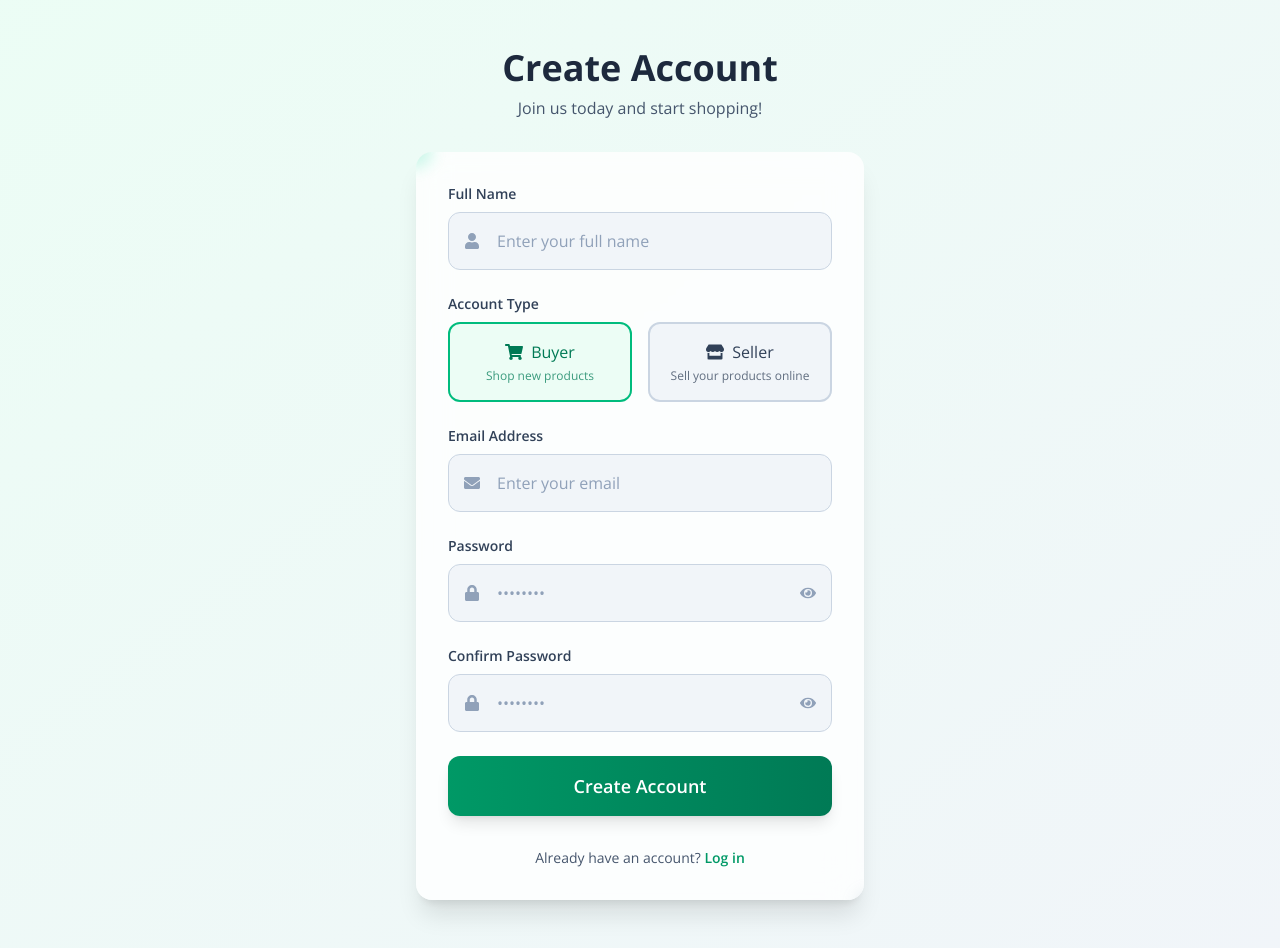
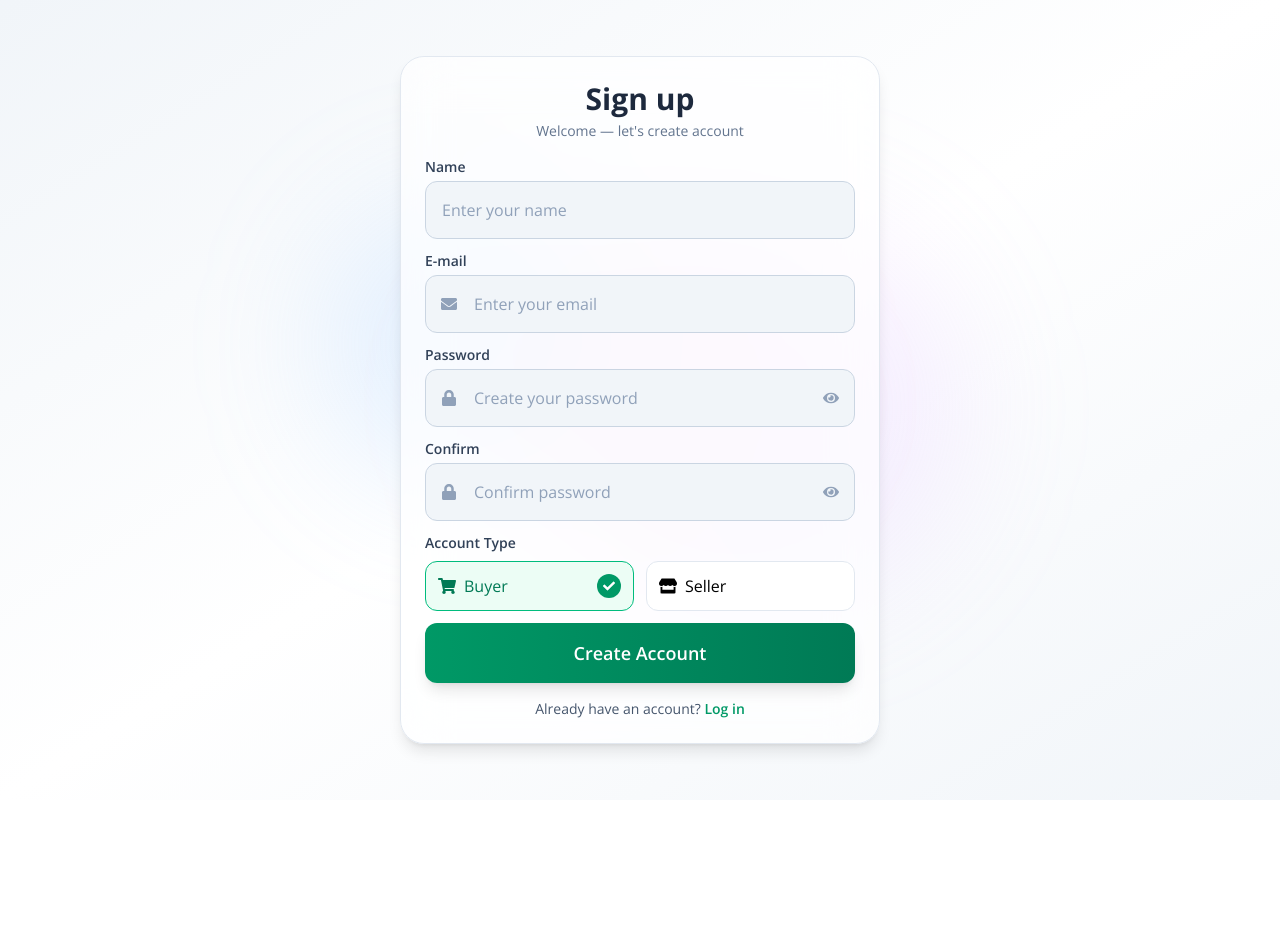
Before and after one commit to AnkitShaw-100/E-commerce, a React (Vite) app in the folder frontend/vite-project/: page /signup in a window 1280 px wide. After the commit the page ends 800 px from the top, so only its background shows below. Built offline with nearby package versions, Linux system fonts and the light colour scheme.

Commit message:
feat: Refactor SignUp component with improved form handling, validation, and UI enhancements

```diff
--- a/frontend/vite-project/src/components/authPages/Signup.jsx
+++ b/frontend/vite-project/src/components/authPages/Signup.jsx
@@ -1,277 +1,172 @@
 import React, { useState } from "react";
-import { Link } from "react-router-dom";
-import { FaEye, FaEyeSlash, FaUser, FaEnvelope, FaLock, FaStore, FaShoppingCart } from "react-icons/fa";
+import { Link, useNavigate } from "react-router-dom";
+import { FaStore, FaShoppingCart, FaCheck, FaEye, FaEyeSlash, FaEnvelope, FaLock } from "react-icons/fa";
 import { authAPI } from "../../services/apiServices.js";
+import { useAuth } from "../../context/AuthContext";
 
 const SignUp = () => {
+    const navigate = useNavigate();
+    const { login } = useAuth();
     const [formData, setFormData] = useState({
-        name: '',
-        email: '',
-        password: '',
-        confirmPassword: '',
-        role: 'buyer'
+        name: "",
+        email: "",
+        password: "",
+        confirmPassword: "",
+        role: "buyer",
     });
 
     const [showPassword, setShowPassword] = useState(false);
     const [showConfirmPassword, setShowConfirmPassword] = useState(false);
-    const [error, setError] = useState('');
-    const [success, setSuccess] = useState('');
+    const [error, setError] = useState("");
+    const [success, setSuccess] = useState("");
     const [loading, setLoading] = useState(false);
+
+
 
     const handleInputChange = (e) => {
         const { name, value } = e.target;
-        setFormData(prev => ({
-            ...prev,
-            [name]: value
-        }));
+        setFormData((prev) => ({ ...prev, [name]: value }));
     };
 
     const handleSubmit = async (e) => {
         e.preventDefault();
-        setError('');
-        setSuccess('');
+        setError("");
+        setSuccess("");
 
-        // Validation
         if (formData.password !== formData.confirmPassword) {
-            setError('Passwords do not match');
+            setError("Passwords do not match");
             return;
         }
-
         if (formData.password.length < 6) {
-            setError('Password must be at least 6 characters long');
+            setError("Password must be at least 6 characters long");
             return;
         }
 
         setLoading(true);
-
         try {
             const userData = {
                 name: formData.name,
                 email: formData.email,
                 password: formData.password,
-                role: formData.role
+                role: formData.role,
             };
 
-            await authAPI.signup(userData);
+            const response = await authAPI.signup(userData);
+            if (response?.user && response?.token) {
+                login(response.user, response.token);
+            }
 
-            setSuccess('Account created successfully! Please login.');
-            setFormData({
-                name: '',
-                email: '',
-                password: '',
-                confirmPassword: '',
-                role: 'buyer'
-            });
-        } catch (error) {
-            setError(error.message || 'Something went wrong. Please try again.');
+            setSuccess("Account created successfully!");
+            setFormData({ name: "", email: "", password: "", confirmPassword: "", role: "buyer" });
+            setTimeout(() => navigate("/"), 1200);
+        } catch (err) {
+            setError(err.message || "Something went wrong. Please try again.");
         } finally {
             setLoading(false);
         }
     };
 
     return (
-        <div className="min-h-screen bg-gradient-to-br from-emerald-50 to-slate-100 py-12 px-4 sm:px-6 lg:px-8">
-            <div className="max-w-md mx-auto">
-                {/* Header */}
-                <div className="text-center mb-8">
-                    <h1 className="text-4xl font-bold text-slate-800 mb-2">
-                        Create Account
-                    </h1>
-                    <p className="text-slate-600">
-                        Join us today and start shopping!
-                    </p>
+        <div className="min-h-screen flex items-center justify-center px-4 bg-gradient-to-br from-slate-100 via-white to-slate-100 relative overflow-hidden">
+            {/* Background Effects */}
+            <div className="absolute inset-0">
+                <div className="absolute top-1/4 left-1/4 w-72 h-72 bg-blue-300/20 rounded-full blur-3xl"></div>
+                <div className="absolute bottom-1/4 right-1/4 w-96 h-96 bg-purple-300/20 rounded-full blur-3xl"></div>
+                <div className="absolute top-1/2 left-1/2 transform -translate-x-1/2 -translate-y-1/2 w-80 h-80 bg-pink-300/10 rounded-full blur-3xl"></div>
+            </div>
+            <div className="relative w-full max-w-[35%] lg:max-w-[30rem]">
+                <div className="bg-white/70 backdrop-blur-xl rounded-3xl shadow-lg border border-slate-200 overflow-hidden">
+                    <div className="w-full p-6">
+                        <div className="text-center mb-4">
+                            <h2 className="text-3xl font-bold text-slate-800">Sign up</h2>
+                            <p className="text-sm text-slate-500 mt-1">Welcome — let's create account</p>
                         </div>
 
-                {/* Form Container */}
-                <div className="bg-white/80 backdrop-blur-lg rounded-2xl shadow-xl p-8 relative overflow-hidden">
-                    {/* Success/Error Messages */}
                         {error && (
-                        <div className="mb-6 p-4 bg-red-50 border border-red-200 rounded-lg">
+                            <div className="mb-4 p-3 bg-red-50 border border-red-200 rounded-lg">
                                 <p className="text-red-600 text-sm">{error}</p>
                             </div>
                         )}
                         {success && (
-                        <div className="mb-6 p-4 bg-green-50 border border-green-200 rounded-lg">
+                            <div className="mb-4 p-3 bg-green-50 border border-green-200 rounded-lg">
                                 <p className="text-green-600 text-sm">{success}</p>
                             </div>
                         )}
 
-                    {/* Signup Form */}
-                    <form onSubmit={handleSubmit} className="space-y-6">
-                        {/* Full Name */}
-                        <div className="space-y-1">
-                            <label className="block text-sm font-semibold text-slate-700 mb-2">
-                                Full Name
-                            </label>
+                        <form onSubmit={handleSubmit} className="space-y-3">
+                            <div>
+                                <label className="block text-sm font-semibold text-slate-700 mb-1">Name</label>
+                                <input name="name" value={formData.name} onChange={handleInputChange} required placeholder="Enter your name" className="w-full pl-4 pr-4 py-4 rounded-xl bg-slate-100 border border-slate-300 text-slate-700 placeholder-slate-400 focus:outline-none focus:ring-2 focus:ring-emerald-500/50 focus:border-emerald-500/50 transition-all duration-300 hover:bg-slate-50" />
+                            </div>
+
+                            <div>
+                                <label className="block text-sm font-semibold text-slate-700 mb-1">E-mail</label>
                                 <div className="relative">
-                                <span className="absolute left-4 top-1/2 transform -translate-y-1/2 text-slate-400">
-                                    <FaUser />
-                                </span>
-                                <input
-                                    type="text"
-                                    name="name"
-                                    value={formData.name}
-                                    onChange={handleInputChange}
-                                    placeholder="Enter your full name"
-                                    className="w-full pl-12 pr-4 py-4 rounded-xl bg-slate-100 border border-slate-300 text-slate-700 placeholder-slate-400 focus:outline-none focus:ring-2 focus:ring-emerald-500/50 focus:border-emerald-500/50 transition-all duration-300 hover:bg-slate-50"
-                                    required
-                                />
+                                    <span className="absolute left-4 top-1/2 transform -translate-y-1/2 text-slate-400"><FaEnvelope /></span>
+                                    <input name="email" type="email" value={formData.email} onChange={handleInputChange} required placeholder="Enter your email" className="w-full pl-12 pr-4 py-4 rounded-xl bg-slate-100 border border-slate-300 text-slate-700 placeholder-slate-400 focus:outline-none focus:ring-2 focus:ring-emerald-500/50 focus:border-emerald-500/50 transition-all duration-300 hover:bg-slate-50" />
                                 </div>
                             </div>
 
-                        {/* Role Selection */}
-                        <div className="space-y-1">
-                            <label className="block text-sm font-semibold text-slate-700 mb-2">
-                                Account Type
-                            </label>
-                            <div className="grid grid-cols-2 gap-4">
+                            <div className="grid grid-cols-1 gap-3">
+                                <div>
+                                    <label className="block text-sm font-semibold text-slate-700 mb-1">Password</label>
+                                    <div className="relative">
+                                        <span className="absolute left-4 top-1/2 transform -translate-y-1/2 text-slate-400"><FaLock /></span>
+                                        <input name="password" type={showPassword ? "text" : "password"} value={formData.password} onChange={handleInputChange} required placeholder="Create your password" className="w-full pl-12 pr-12 py-4 rounded-xl bg-slate-100 border border-slate-300 text-slate-700 placeholder-slate-400 focus:outline-none focus:ring-2 focus:ring-emerald-500/50 focus:border-emerald-500/50 transition-all duration-300 hover:bg-slate-50" />
+                                        <button type="button" onClick={() => setShowPassword(!showPassword)} className="absolute right-4 top-1/2 transform -translate-y-1/2 text-slate-400 hover:text-slate-600 transition-colors">{showPassword ? <FaEyeSlash /> : <FaEye />}</button>
+                                    </div>
+                                </div>
+
+                                <div>
+                                    <label className="block text-sm font-semibold text-slate-700 mb-1">Confirm</label>
+                                    <div className="relative">
+                                        <span className="absolute left-4 top-1/2 transform -translate-y-1/2 text-slate-400"><FaLock /></span>
+                                        <input name="confirmPassword" type={showConfirmPassword ? "text" : "password"} value={formData.confirmPassword} onChange={handleInputChange} required placeholder="Confirm password" className="w-full pl-12 pr-12 py-4 rounded-xl bg-slate-100 border border-slate-300 text-slate-700 placeholder-slate-400 focus:outline-none focus:ring-2 focus:ring-emerald-500/50 focus:border-emerald-500/50 transition-all duration-300 hover:bg-slate-50" />
+                                        <button type="button" onClick={() => setShowConfirmPassword(!showConfirmPassword)} className="absolute right-4 top-1/2 transform -translate-y-1/2 text-slate-400 hover:text-slate-600 transition-colors">{showConfirmPassword ? <FaEyeSlash /> : <FaEye />}</button>
+                                    </div>
+                                </div>
+                            </div>
+
+                            <div>
+                                <label className="block text-sm font-semibold text-slate-700 mb-2">Account Type</label>
+                                <div className="grid grid-cols-2 gap-3">
                                     <label className="cursor-pointer">
-                                    <input
-                                        type="radio"
-                                        name="role"
-                                        value="buyer"
-                                        checked={formData.role === 'buyer'}
-                                        onChange={handleInputChange}
-                                        className="sr-only"
-                                    />
-                                    <div className={`p-4 rounded-xl border-2 transition-all duration-300 ${formData.role === 'buyer'
-                                        ? 'border-emerald-500 bg-emerald-50 text-emerald-700'
-                                        : 'border-slate-300 bg-slate-100 text-slate-700 hover:border-slate-400'
-                                        }`}>
-                                        <div className="flex items-center justify-center space-x-2">
-                                            <FaShoppingCart className="text-lg" />
-                                            <span className="font-medium">Buyer</span>
-                                        </div>
-                                        <p className="text-xs mt-1 text-center opacity-75">
-                                            Shop new products
-                                        </p>
+                                        <input type="radio" name="role" value="buyer" checked={formData.role === "buyer"} onChange={handleInputChange} className="sr-only" />
+                                        <div className={`p-3 rounded-xl border relative ${formData.role === "buyer" ? "border-emerald-500 bg-emerald-50 text-emerald-700" : "border-slate-200 bg-white"}`}>
+                                            <div className="flex items-center gap-2"><FaShoppingCart className="text-lg" /><span className="font-medium">Buyer</span></div>
+                                            <span className={`absolute top-3 right-3 w-6 h-6 rounded-full flex items-center justify-center transition-all ${formData.role === "buyer" ? "bg-emerald-600 text-white opacity-100 scale-100" : "bg-transparent text-transparent opacity-0 scale-75"}`} aria-hidden>
+                                                <FaCheck className="w-3 h-3" />
+                                            </span>
                                         </div>
                                     </label>
+
                                     <label className="cursor-pointer">
-                                    <input
-                                        type="radio"
-                                        name="role"
-                                        value="seller"
-                                        checked={formData.role === 'seller'}
-                                        onChange={handleInputChange}
-                                        className="sr-only"
-                                    />
-                                    <div className={`p-4 rounded-xl border-2 transition-all duration-300 ${formData.role === 'seller'
-                                        ? 'border-emerald-500 bg-emerald-50 text-emerald-700'
-                                        : 'border-slate-300 bg-slate-100 text-slate-700 hover:border-slate-400'
-                                        }`}>
-                                        <div className="flex items-center justify-center space-x-2">
-                                            <FaStore className="text-lg" />
-                                            <span className="font-medium">Seller</span>
-                                        </div>
-                                        <p className="text-xs mt-1 text-center opacity-75">
-                                            Sell your products online
-                                        </p>
+                                        <input type="radio" name="role" value="seller" checked={formData.role === "seller"} onChange={handleInputChange} className="sr-only" />
+                                        <div className={`p-3 rounded-xl border relative ${formData.role === "seller" ? "border-emerald-500 bg-emerald-50 text-emerald-700" : "border-slate-200 bg-white"}`}>
+                                            <div className="flex items-center gap-2"><FaStore className="text-lg" /><span className="font-medium">Seller</span></div>
+                                            <span className={`absolute top-3 right-3 w-6 h-6 rounded-full flex items-center justify-center transition-all ${formData.role === "seller" ? "bg-emerald-600 text-white opacity-100 scale-100" : "bg-transparent text-transparent opacity-0 scale-75"}`} aria-hidden>
+                                                <FaCheck className="w-3 h-3" />
+                                            </span>
                                         </div>
                                     </label>
                                 </div>
                             </div>
 
-                        {/* Email */}
-                        <div className="space-y-1">
-                            <label className="block text-sm font-semibold text-slate-700 mb-2">
-                                Email Address
-                            </label>
-                            <div className="relative">
-                                <span className="absolute left-4 top-1/2 transform -translate-y-1/2 text-slate-400">
-                                    <FaEnvelope />
-                                </span>
-                                <input
-                                    type="email"
-                                    name="email"
-                                    value={formData.email}
-                                    onChange={handleInputChange}
-                                    placeholder="Enter your email"
-                                    className="w-full pl-12 pr-4 py-4 rounded-xl bg-slate-100 border border-slate-300 text-slate-700 placeholder-slate-400 focus:outline-none focus:ring-2 focus:ring-emerald-500/50 focus:border-emerald-500/50 transition-all duration-300 hover:bg-slate-50"
-                                    required
-                                />
-                            </div>
-                        </div>
-
-                        {/* Password */}
-                        <div className="space-y-1">
-                            <label className="block text-sm font-semibold text-slate-700 mb-2">
-                                Password
-                            </label>
-                            <div className="relative">
-                                <span className="absolute left-4 top-1/2 transform -translate-y-1/2 text-slate-400">
-                                    <FaLock />
-                                </span>
-                                <input
-                                    type={showPassword ? "text" : "password"}
-                                    name="password"
-                                    value={formData.password}
-                                    onChange={handleInputChange}
-                                    placeholder="••••••••"
-                                    className="w-full pl-12 pr-12 py-4 rounded-xl bg-slate-100 border border-slate-300 text-slate-700 placeholder-slate-400 focus:outline-none focus:ring-2 focus:ring-emerald-500/50 focus:border-emerald-500/50 transition-all duration-300 hover:bg-slate-50"
-                                    required
-                                />
-                                <button
-                                    type="button"
-                                    onClick={() => setShowPassword(!showPassword)}
-                                    className="absolute right-4 top-1/2 transform -translate-y-1/2 text-slate-400 hover:text-slate-600 transition-colors"
-                                >
-                                    {showPassword ? <FaEyeSlash /> : <FaEye />}
-                                </button>
-                            </div>
-                        </div>
-
-                        {/* Confirm Password */}
-                        <div className="space-y-1">
-                            <label className="block text-sm font-semibold text-slate-700 mb-2">
-                                Confirm Password
-                            </label>
-                            <div className="relative">
-                                <span className="absolute left-4 top-1/2 transform -translate-y-1/2 text-slate-400">
-                                    <FaLock />
-                                </span>
-                                <input
-                                    type={showConfirmPassword ? "text" : "password"}
-                                    name="confirmPassword"
-                                    value={formData.confirmPassword}
-                                    onChange={handleInputChange}
-                                    placeholder="••••••••"
-                                    className="w-full pl-12 pr-12 py-4 rounded-xl bg-slate-100 border border-slate-300 text-slate-700 placeholder-slate-400 focus:outline-none focus:ring-2 focus:ring-emerald-500/50 focus:border-emerald-500/50 transition-all duration-300 hover:bg-slate-50"
-                                    required
-                                />
-                                <button
-                                    type="button"
-                                    onClick={() => setShowConfirmPassword(!showConfirmPassword)}
-                                    className="absolute right-4 top-1/2 transform -translate-y-1/2 text-slate-400 hover:text-slate-600 transition-colors"
-                                >
-                                    {showConfirmPassword ? <FaEyeSlash /> : <FaEye />}
-                                </button>
-                            </div>
-                        </div>
-
-                        {/* Submit Button */}
+                            <div>
                                 <button
                                     type="submit"
                                     disabled={loading}
                                     className="w-full py-4 px-6 bg-gradient-to-r from-emerald-600 to-emerald-700 hover:from-emerald-700 hover:to-emerald-800 disabled:from-slate-400 disabled:to-slate-500 text-white font-semibold text-lg rounded-xl shadow-lg hover:shadow-xl transform hover:-translate-y-0.5 transition-all duration-300 disabled:transform-none disabled:hover:shadow-lg"
                                 >
-                            {loading ? "Creating Account..." : "Create Account"}
+                                    {loading ? "Creating account..." : "Create Account"}
                                 </button>
+                            </div>
+
                         </form>
 
-                    {/* Login Link */}
-                    <div className="mt-8 text-center">
-                        <p className="text-slate-600 text-sm">
-                            Already have an account?{" "}
-                            <Link to="/login" className="text-emerald-600 hover:text-emerald-700 font-semibold transition-colors">
-                                Log in
-                            </Link>
-                        </p>
+                        <div className="mt-4 text-sm text-center text-slate-600">Already have an account? <Link to="/login" className="text-emerald-600 font-semibold">Log in</Link></div>
                     </div>
 
-                    {/* Decorative Elements */}
-                    <div className="absolute -top-4 -left-4 w-8 h-8 bg-emerald-400 rounded-full opacity-20 blur-sm"></div>
-                    <div className="absolute -bottom-4 -right-4 w-6 h-6 bg-slate-400 rounded-full opacity-20 blur-sm"></div>
                 </div>
             </div>
         </div>
```
Lines whose indentation alone changed are shown as unchanged.
